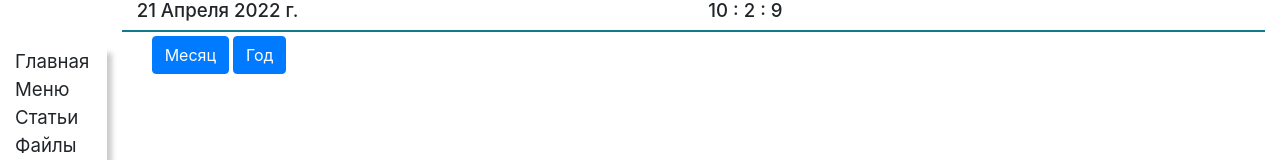
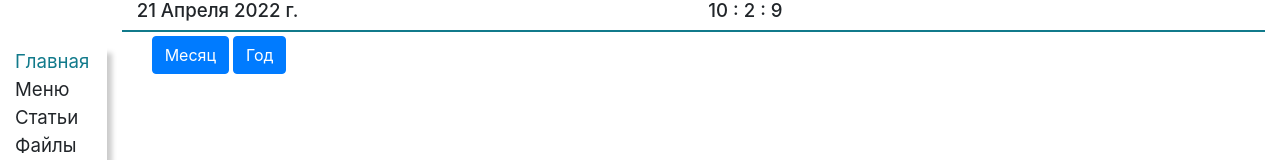
Before and after one commit to dimaarion/metrika, a React (Create React App) app: page / in a window 1280 px wide. Shown: the top 160 px of the page. Built offline with nearby package versions, Linux system fonts and the light colour scheme.

Commit message:
dimaarion/metrika.git

```diff
--- a/src/App.js
+++ b/src/App.js
@@ -16,7 +16,7 @@ function App() {
   const [host, setHost] = useState([{}]);
   const [hostY, setHostY] = useState([{}]);
   const [mount, setMount] = useState([{}]);
-  const [page, setPage] = useState("hom");
+  const [page, setPage] = useState("Главная");
   const [hostPages, setHostPage] = useState([{}]);
 
   useEffect(() => {
@@ -61,7 +61,8 @@ function App() {
   return (
     <div className="container-fluid">
       <div className="row">
-        <Menu menu={menu} />
+        <Menu menu={menu} setPage={setPage} page={page} />
+        {page === "Главная" ? (
           <Metrika
             hostPage={hostPages}
             mount={mount}
@@ -73,10 +74,17 @@ function App() {
             hour={hour}
             host={host}
           />
+        ) : (
+          <div></div>
+        )}
       </div>
+      {page === "Главная" ? (
         <div className="container mt-3">
           <HostPage host={hostPages} />
         </div>
+      ) : (
+        <div></div>
+      )}
     </div>
   );
 }
--- a/src/Menu.js
+++ b/src/Menu.js
@@ -1,11 +1,20 @@
-import React from "react";
+import React, { useState } from "react";
 import "./css/bootstrap.css";
-
+import "./css/menu.css";
 export default function Menu(props) {
+  const [active, setActive] = useState("Главная");
   return (
     <div className="menu col-1 mt-5 boxes">
-      {props.menu.map((x) => (
-        <div className="list" key={x.id + x.alias}>
+      {props.menu.map((x, i) => (
+        <div
+          className={active === x.name ? "active" : "list"}
+          key={x.id + x.alias}
+          data_x={i}
+          onClick={(e) => {
+            props.setPage(e.target.textContent);
+            setActive(e.target.textContent);
+          }}
+        >
           {x.name}
         </div>
       ))}
--- a/src/css/menu.css
+++ b/src/css/menu.css
@@ -0,0 +1,13 @@
+.menu {
+  background-color: #ffffff;
+}
+.menu .list {
+  cursor: pointer;
+}
+.menu .list:hover {
+  color: #117a8b;
+}
+
+.active {
+  color: #117a8b;
+}
--- a/src/css/metrika.css
+++ b/src/css/metrika.css
@@ -39,12 +39,3 @@ body {
   box-shadow: 5px 5px 5px #cccccc;
   font-size: 14pt;
 }
-.menu {
-  background-color: #ffffff;
-}
-.menu .list {
-  cursor: pointer;
-}
-.menu .list:hover {
-  color: #117a8b;
-}
```
Lines whose indentation alone changed are shown as unchanged.
